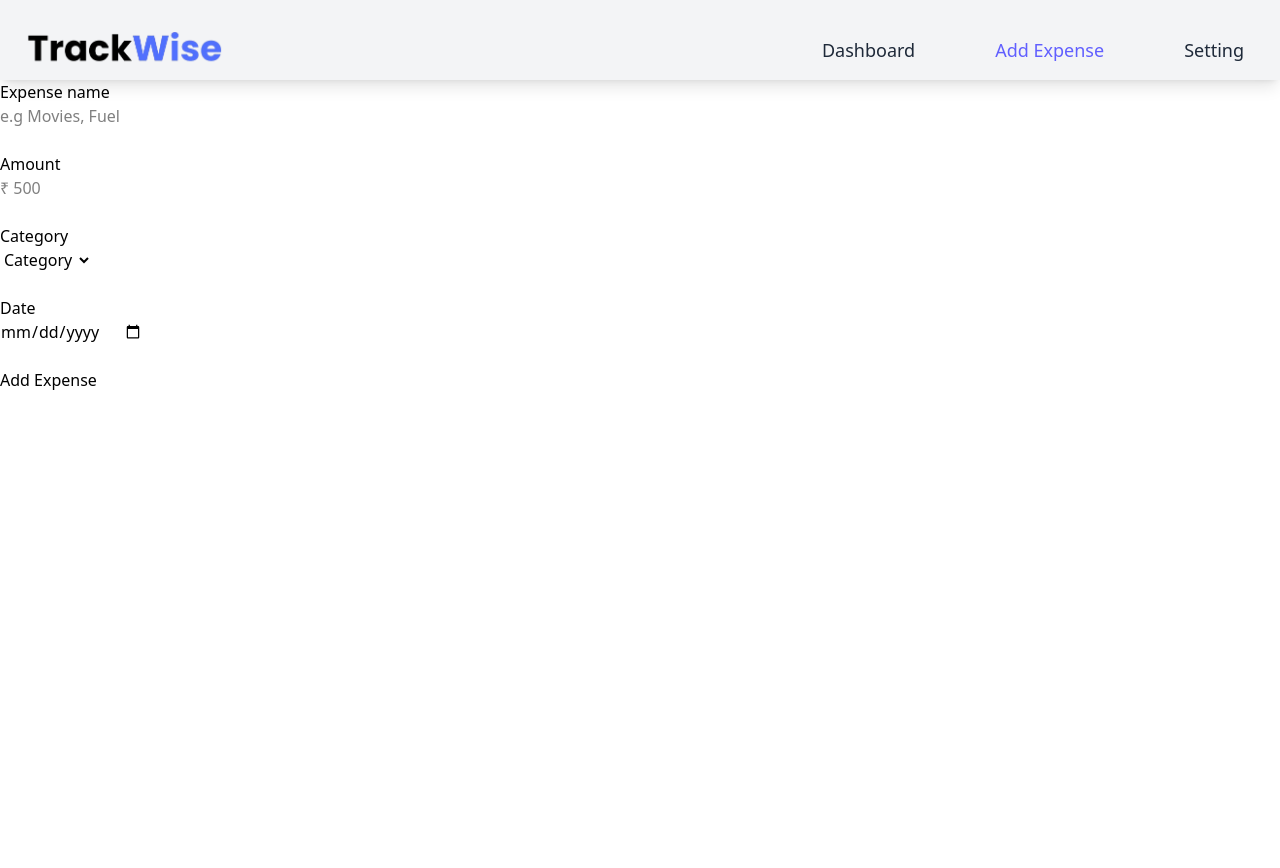
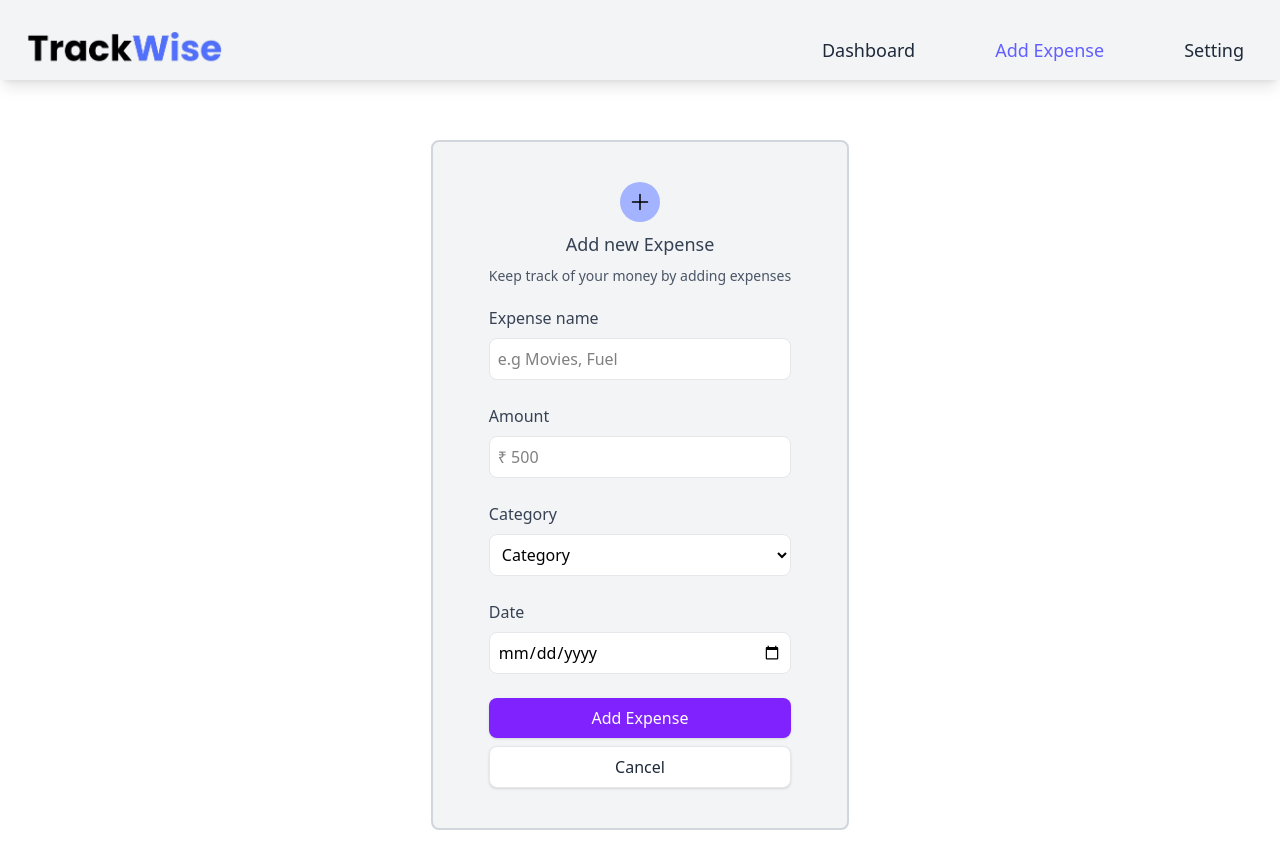
Before and after one commit to itsgauravkumar07/expenses-tracker, a React (Vite) app: page /add in a window 1280 px wide. Shown: the top 868 px of the page. Before the commit the page ends 800 px from the top, so only its background shows below. Built offline with nearby package versions, Linux system fonts and the light colour scheme.

Commit message:
style: style the add expense form

```diff
--- a/src/components/ExpenseChart.jsx
+++ b/src/components/ExpenseChart.jsx
@@ -5,7 +5,7 @@ const COLORS = ["#0088FE", "#00C49F", "#FFBB28"];
 export const ExpenseChart = ({data}) => {
 
     return (
-        <div className="categoryChart">
+        <div className="innerCategoryChart">
             <PieChart width={400} height={300}>
                     <Pie data={data} dataKey="value" nameKey="name" cx="50%" cy="50%" outerRadius={100} fill="#8884d8" label >
                         { data.map((entry, index) => (
--- a/src/index.css
+++ b/src/index.css
@@ -20,11 +20,11 @@
 
     /* Buttons */
     .primaryBtn {
-        @apply bg-blue-600 text-white px-4 py-2 rounded-lg hover:bg-blue-700 transition
+        @apply bg-violet-600 text-white px-4 py-2 rounded-lg hover:bg-violet-700 transition w-full shadow-sm
     }
 
     .secondaryBtn {
-        @apply bg-gray-200 text-gray-800 px-4 py-2 rounded-lg hover:bg-gray-300 transition
+        @apply bg-white border-1 border-gray-200 text-gray-800 px-4 py-2 rounded-lg hover:bg-gray-100 transition w-full mt-2 shadow-sm
     }
 
     .dangerBtn {
@@ -118,7 +118,7 @@
     .categorySummaryCardText {
         @apply rounded-lg bg-gray-100 px-8 py-6 shadow-lg w-full border-2 border-gray-300
     }
-
+    /* inner category summary card */
     .innerCategorySummaryCardText {
         @apply flex flex-row justify-between
     }
@@ -127,8 +127,38 @@
     .categorySummaryChart {
         @apply rounded-lg bg-gray-100 px-8 py-6 shadow-lg flex flex-col w-full border-2 border-gray-300 justify-between
     }
-
-    .categoryChart{
+    /* Inner category chart */
+    .innerCategoryChart{
         @apply mt-5 flex flex-col items-center justify-center
     }
+
+
+
+
+    /* Form design */
+
+    .formContainer{
+        @apply mx-6 flex flex-col justify-center items-center my-15
+    }
+
+    .form{
+        @apply bg-gray-100 border-2 border-gray-300 px-14 py-10 rounded-lg
+    }
+
+    .formHeader{
+        @apply flex flex-col justify-center items-center gap-2 mb-5
+    }
+
+    .formPlusIcon{
+        @apply w-10 h-10 bg-indigo-300 rounded-3xl px-2
+    }
+
+    .formLabel{
+        @apply font-medium text-gray-700
+    }
+
+    .formInput{
+        @apply border-1 border-gray-200 bg-white w-full rounded-lg mt-2 px-2 py-2
+    }
+
 }
--- a/src/pages/AddExpense.jsx
+++ b/src/pages/AddExpense.jsx
@@ -2,6 +2,7 @@ import { useState } from "react";
 import { addExpense } from "../services/localStorage";
 import { toast, ToastContainer } from "react-toastify";
 import "react-toastify/dist/ReactToastify.css";
+import {PlusIcon} from "@heroicons/react/24/outline";
 
 function AddExpense(){
 
@@ -63,18 +64,25 @@ function AddExpense(){
     }
 
     return(
-        <div>
+        <div className="formContainer">
+                <div className="form">
+                    <div className="formHeader">
+                        <PlusIcon className="formPlusIcon"/>
+                        <h1 className="cardHeading">Add new Expense</h1>
+                        <p className="cardSubHeading">Keep track of your money by adding expenses</p>
+                    </div>
+
                     <form onSubmit={(e) => handleAdd(e)}>
-                <label>Expense name</label> <br />
-                <input type="text" placeholder="e.g Movies, Fuel" value={name} onChange={(e) => setName(e.target.value)}/> <br />
+                        <label className="formLabel">Expense name</label> <br />
+                        <input type="text" placeholder="e.g Movies, Fuel" value={name} onChange={(e) => setName(e.target.value)} className="formInput"/> <br />
                         {error.name && <div>{error.name}</div>} <br />
 
-                <label>Amount</label><br />
-                <input type="number" placeholder="₹ 500" value={amount} onChange={(e) => setAmount(e.target.value)}/> <br />
+                        <label className="formLabel">Amount</label><br />
+                        <input type="number" placeholder="₹ 500" value={amount} onChange={(e) => setAmount(e.target.value)} className="formInput" /> <br />
                         {error.amount && <div>{error.amount}</div>} <br />
 
-                <label>Category</label><br />
-                <select value={category} onChange={(e) => setCategory(e.target.value)}>
+                        <label className="formLabel">Category</label><br />
+                        <select value={category} onChange={(e) => setCategory(e.target.value)} className="formInput">
 
                             <option value="">Category</option>
                             <option value="food">Food</option>
@@ -84,13 +92,15 @@ function AddExpense(){
                         </select> <br />
                         {error.category && <div>{error.category}</div>} <br />
 
-                <label>Date</label><br />
-                <input type="date" value={date} onChange={(e) => setDate(e.target.value)}/> <br />
+                        <label className="formLabel">Date</label><br />
+                        <input type="date" value={date} onChange={(e) => setDate(e.target.value)} className="formInput" /> <br />
                         {error.date && <div>{error.date}</div>} <br />
 
-                <button type="submit">Add Expense</button>
+                        <button type="submit" className="primaryBtn">Add Expense</button>
                     </form>
+                    <button className="secondaryBtn">Cancel</button>
                     <ToastContainer position="top-right" />
+                </div>
         </div>
     )
 }
```
Also changed, not shown: src/pages/Dashboard.jsx (+3 -5 lines). Lines whose indentation alone changed are shown as unchanged.
